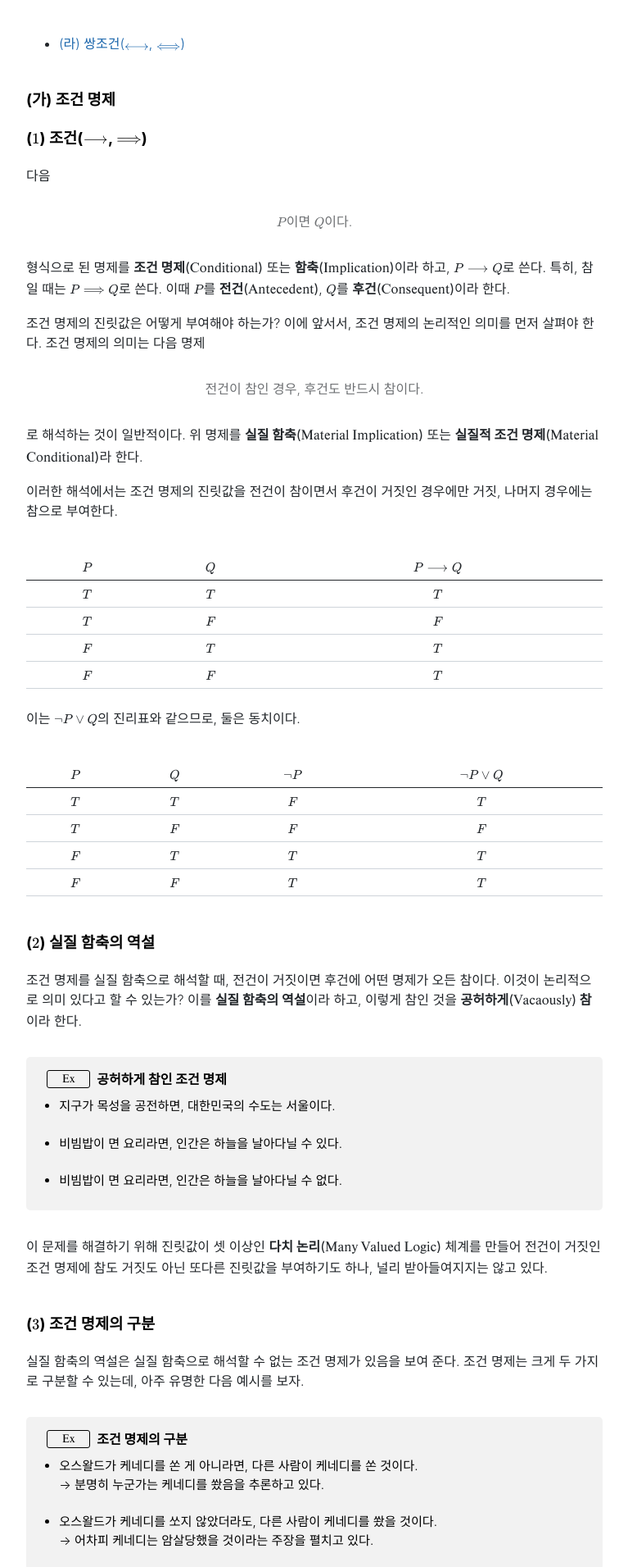
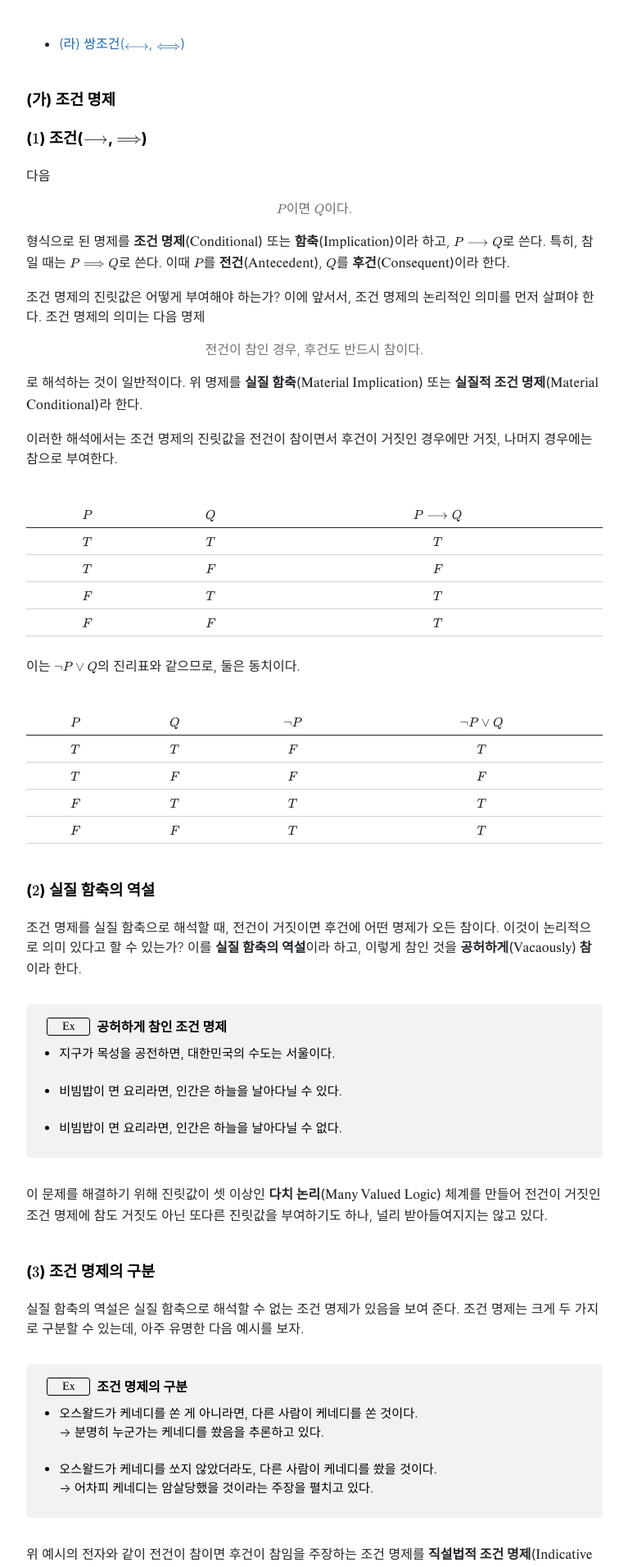
Before and after one commit to Log-zero/Log-zero.github.io, a Jekyll site: the page built from _posts/2027-02-02-명제-논리.md, in a window 1280 px wide. Shown: the part 617-2528 px from the top of the page at 82% size, without its empty margins (256-1023 px from the left). Built offline with Jekyll 4.4.1, drawn with Linux system fonts in a browser that asks for light colours; nearby versions of some CDN libraries.

Commit message:
blockquote

```diff
--- a/_posts/2027-02-02-명제-논리.md
+++ b/_posts/2027-02-02-명제-논리.md
@@ -59,7 +59,7 @@ published: "true"
 
 다음
 
-<blockquote class="quote">
+<blockquote>
 $P$이면 $Q$이다.
 </blockquote>
 
--- a/assets/css/blockquote.css
+++ b/assets/css/blockquote.css
@@ -4,7 +4,6 @@ blockquote::after {
 }
 
 article.post blockquote {
-  margin: 2em 0;
   padding: 0;
   border: none;
   text-align: center;
```
